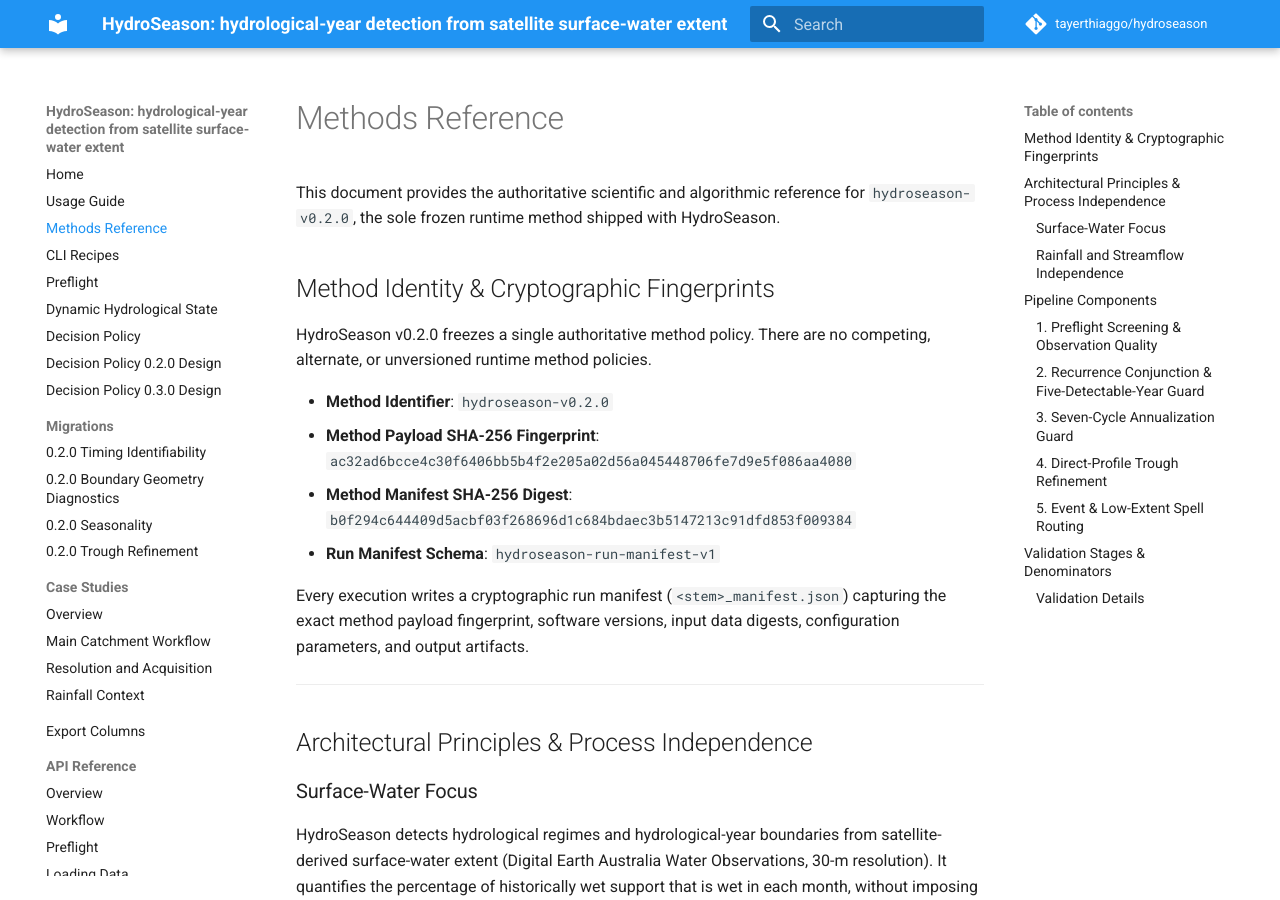
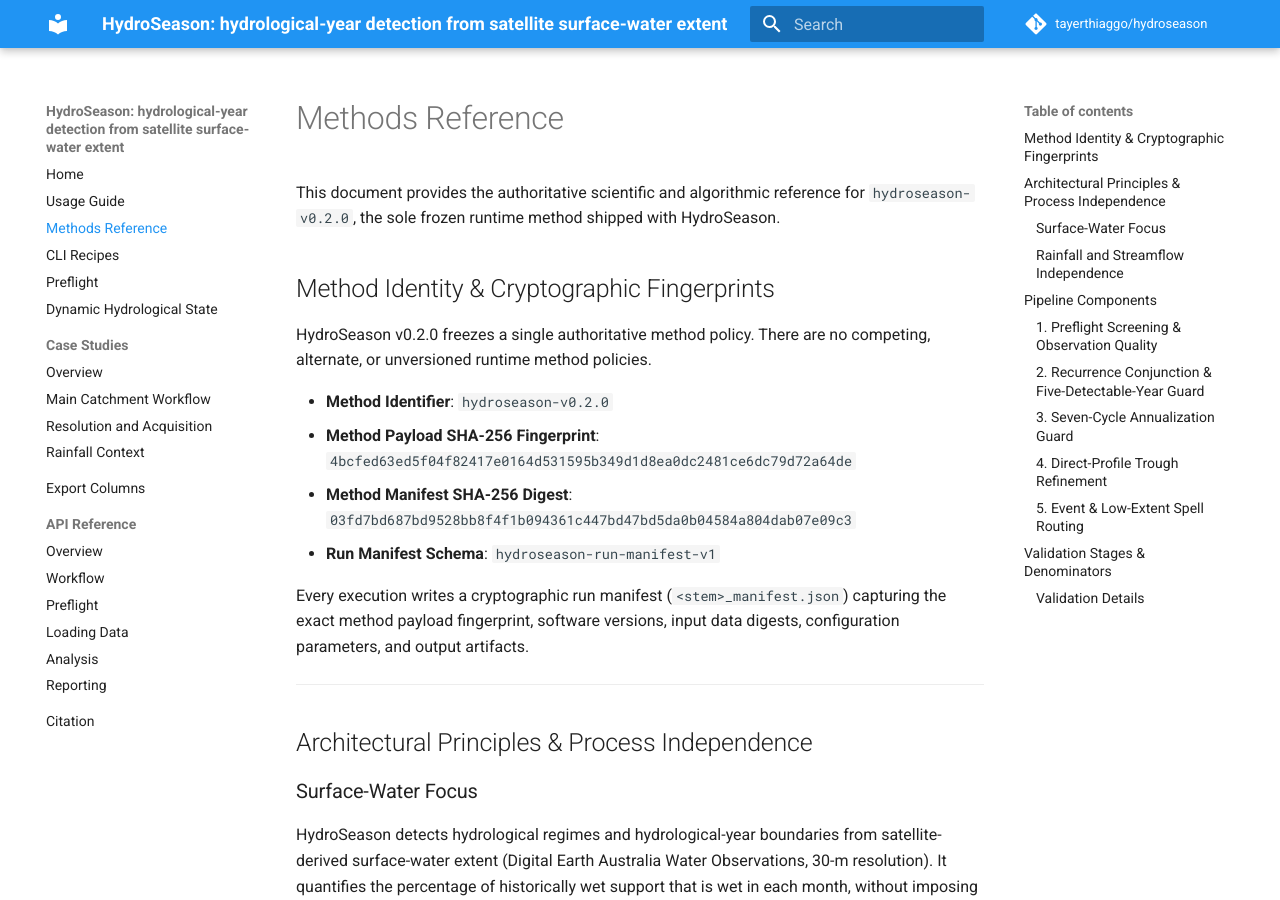
Before and after one commit to tayerthiaggo/hydroseason, an MkDocs documentation site: the page built from docs/methods.md, in a window 1280 px wide and 900 px high. Built offline with MkDocs 1.6.1 and Material for MkDocs 9.7.7, drawn with Linux system fonts in a browser that asks for light colours; comment, search, counter and statistics services are not loaded.

```diff
--- a/docs/evidence-receipts.json
+++ b/docs/evidence-receipts.json
@@ -40,6 +40,6 @@
   ],
   "release_decision": "pass",
   "method_policy_id": "hydroseason-v0.2.0",
-  "method_fingerprint": "ac32ad6bcce4c30f6406bb5b4f2e205a02d56a045448706fe7d9e5f086aa4080",
-  "method_manifest_sha256": "b0f294c644409d5acbf03f268696d1c684bdaec3b5147213c91dfd853f009384"
+  "method_fingerprint": "4bcfed63ed5f04f82417e0164d531595b349d1d8ea0dc2481ce6dc79d72a64de",
+  "method_manifest_sha256": "03fd7bd687bd9528bb8f4f1b094361c447bd47bd5da0b04584a804dab07e09c3"
 }
--- a/docs/methods.md
+++ b/docs/methods.md
@@ -7,8 +7,8 @@ This document provides the authoritative scientific and algorithmic reference fo
 HydroSeason v0.2.0 freezes a single authoritative method policy. There are no competing, alternate, or unversioned runtime method policies.
 
 - **Method Identifier**: `hydroseason-v0.2.0`
-- **Method Payload SHA-256 Fingerprint**: `ac32ad6bcce4c30f6406bb5b4f2e205a02d56a045448706fe7d9e5f086aa4080`
-- **Method Manifest SHA-256 Digest**: `b0f294c644409d5acbf03f268696d1c684bdaec3b5147213c91dfd853f009384`
+- **Method Payload SHA-256 Fingerprint**: `4bcfed63ed5f04f82417e0164d531595b349d1d8ea0dc2481ce6dc79d72a64de`
+- **Method Manifest SHA-256 Digest**: `03fd7bd687bd9528bb8f4f1b094361c447bd47bd5da0b04584a804dab07e09c3`
 - **Run Manifest Schema**: `hydroseason-run-manifest-v1`
 
 Every execution writes a cryptographic run manifest (`<stem>_manifest.json`) capturing the exact method payload fingerprint, software versions, input data digests, configuration parameters, and output artifacts.
--- a/mkdocs.yml
+++ b/mkdocs.yml
@@ -24,14 +24,6 @@ nav:
   - CLI Recipes: cli-recipes.md
   - Preflight: preflight.md
   - Dynamic Hydrological State: hydrological-state.md
-  - Decision Policy: decision-policy.md
-  - Decision Policy 0.2.0 Design: decision-policy-0.2.0.md
-  - Decision Policy 0.3.0 Design: decision-policy-0.3.0.md
-  - Migrations:
-      - 0.2.0 Timing Identifiability: migrations/0.2.0-timing-identifiability.md
-      - 0.2.0 Boundary Geometry Diagnostics: migrations/0.2.0-boundary-geometry-diagnostics.md
-      - 0.2.0 Seasonality: migrations/0.2.0-seasonality.md
-      - 0.2.0 Trough Refinement: migrations/0.2.0-trough-refinement.md
   - Case Studies:
       - Overview: case-studies/index.md
       - Main Catchment Workflow: case-studies/main-workflow.md
@@ -74,3 +66,6 @@ markdown_extensions:
 exclude_docs: |
   plans/**
   superpowers/**
+  decision-policy*.md
+  migrations/**
+  calibration/**
```
Also changed, not shown: docs/api/analysis.md (+1 -1 lines), docs/cli-recipes.md (+2 -2 lines), docs/decision-policy.md (+1 -1 lines), docs/guide.md (+1 -2 lines), pyproject.toml (+3 -10 lines), 4 other files.
